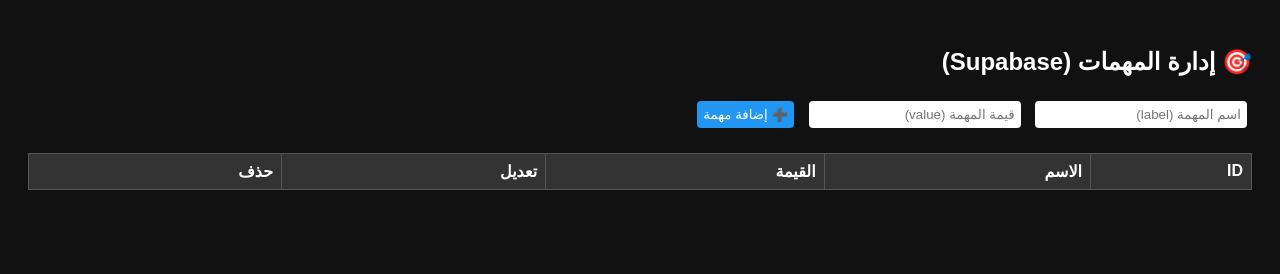
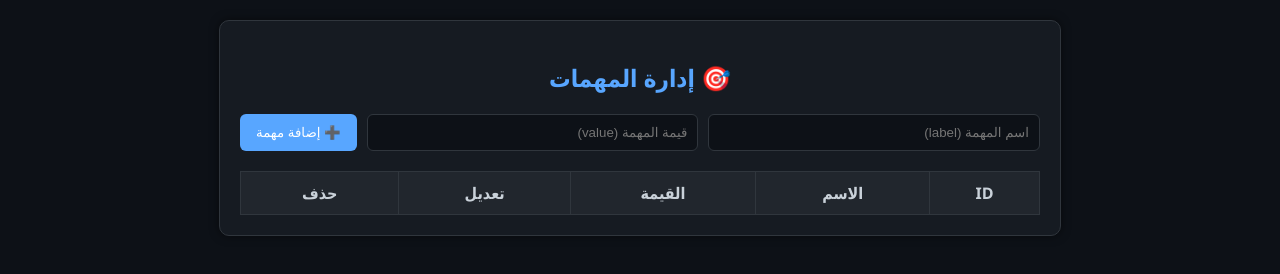
Before and after one commit to ak2132003/missions-dashboard, a plain HTML site: page index.html in a window 1280 px wide. Drawn offline with nearby package versions, Linux system fonts and the light colour scheme.

Commit message:
Update index.html

```diff
--- a/index.html
+++ b/index.html
@@ -2,24 +2,131 @@
 <html lang="ar">
 <head>
   <meta charset="UTF-8">
-  <title>لوحة التحكم - المهام</title>
+  <title>🎯 إدارة المهمات</title>
   <script src="https://cdn.jsdelivr.net/npm/@supabase/supabase-js"></script>
+  <meta name="viewport" content="width=device-width, initial-scale=1.0">
   <style>
-    body { background: #111; color: #fff; font-family: Arial; padding: 20px; direction: rtl; text-align: right; }
-    input, button { padding: 6px; margin: 5px; border-radius: 4px; border: none; }
-    input { width: 200px; }
-    button { background: #2196F3; color: white; cursor: pointer; }
-    table { width: 100%; margin-top: 20px; border-collapse: collapse; }
-    th, td { padding: 8px; border: 1px solid #555; }
-    th { background: #333; }
-    tr:nth-child(even) { background: #222; }
+    :root {
+      --main-bg: #0d1117;
+      --card-bg: #161b22;
+      --border: #30363d;
+      --text: #c9d1d9;
+      --accent: #58a6ff;
+      --danger: #f85149;
+    }
+
+    body {
+      margin: 0;
+      font-family: 'Segoe UI', Tahoma, Geneva, Verdana, sans-serif;
+      background-color: var(--main-bg);
+      color: var(--text);
+      padding: 20px;
+      direction: rtl;
+    }
+
+    .container {
+      max-width: 800px;
+      margin: auto;
+      background-color: var(--card-bg);
+      padding: 20px;
+      border-radius: 10px;
+      border: 1px solid var(--border);
+      box-shadow: 0 0 10px rgba(0,0,0,0.5);
+    }
+
+    h2 {
+      color: var(--accent);
+      margin-bottom: 20px;
+      text-align: center;
+    }
+
+    .input-group {
+      display: flex;
+      gap: 10px;
+      flex-wrap: wrap;
+      justify-content: center;
+      margin-bottom: 20px;
+    }
+
+    input {
+      padding: 10px;
+      border-radius: 6px;
+      border: 1px solid var(--border);
+      background-color: #0d1117;
+      color: var(--text);
+      flex: 1;
+      min-width: 150px;
+    }
+
+    button {
+      padding: 10px 16px;
+      border-radius: 6px;
+      border: none;
+      background-color: var(--accent);
+      color: #fff;
+      cursor: pointer;
+      transition: background 0.2s;
+    }
+
+    button:hover {
+      background-color: #1f6feb;
+    }
+
+    table {
+      width: 100%;
+      border-collapse: collapse;
+      margin-top: 10px;
+    }
+
+    th, td {
+      padding: 10px;
+      border: 1px solid var(--border);
+      text-align: center;
+    }
+
+    th {
+      background-color: #21262d;
+    }
+
+    tr:nth-child(even) {
+      background-color: #161b22;
+    }
+
+    tr:nth-child(odd) {
+      background-color: #0d1117;
+    }
+
+    .danger {
+      background-color: var(--danger);
+    }
+
+    .danger:hover {
+      background-color: #da3633;
+    }
+
+    @media (max-width: 600px) {
+      .input-group {
+        flex-direction: column;
+        align-items: stretch;
+      }
+
+      th, td {
+        font-size: 14px;
+        padding: 8px;
+      }
+
+      button {
+        width: 100%;
+      }
+    }
   </style>
 </head>
 <body>
 
-  <h2>🎯 إدارة المهمات (Supabase)</h2>
+  <div class="container">
+    <h2>🎯 إدارة المهمات</h2>
 
-  <div>
+    <div class="input-group">
       <input type="text" id="labelInput" placeholder="اسم المهمة (label)">
       <input type="text" id="valueInput" placeholder="قيمة المهمة (value)">
       <button onclick="addMission()">➕ إضافة مهمة</button>
@@ -37,11 +144,11 @@
       </thead>
       <tbody></tbody>
     </table>
+  </div>
 
   <script>
     const SUPABASE_URL = 'https://icscyddqnklttdwsaewo.supabase.co';
     const SUPABASE_KEY = 'eyJhbGciOiJIUzI1NiIsInR5cCI6IkpXVCJ9.eyJpc3MiOiJzdXBhYmFzZSIsInJlZiI6Imljc2N5ZGRxbmtsdHRkd3NhZXdvIiwicm9sZSI6ImFub24iLCJpYXQiOjE3NTM3OTg2MzgsImV4cCI6MjA2OTM3NDYzOH0.FcB2H7SbNjqbDq2biTHoFsqUKAC8iQBFHP2CZjih7uc';
-
     const supabase = window.supabase.createClient(SUPABASE_URL, SUPABASE_KEY);
 
     async function fetchMissions() {
@@ -60,7 +167,7 @@
           <td contenteditable onblur="editMission(${row.id}, 'label', this.textContent.trim())">${row.label}</td>
           <td contenteditable onblur="editMission(${row.id}, 'value', this.textContent.trim())">${row.value}</td>
           <td><button onclick="editMissionPrompt(${row.id}, '${row.label}', '${row.value}')">✏️</button></td>
-          <td><button onclick="deleteMission(${row.id})">🗑️</button></td>
+          <td><button class="danger" onclick="deleteMission(${row.id})">🗑️</button></td>
         `;
         tbody.appendChild(tr);
       });
```
Lines whose indentation alone changed are shown as unchanged.
